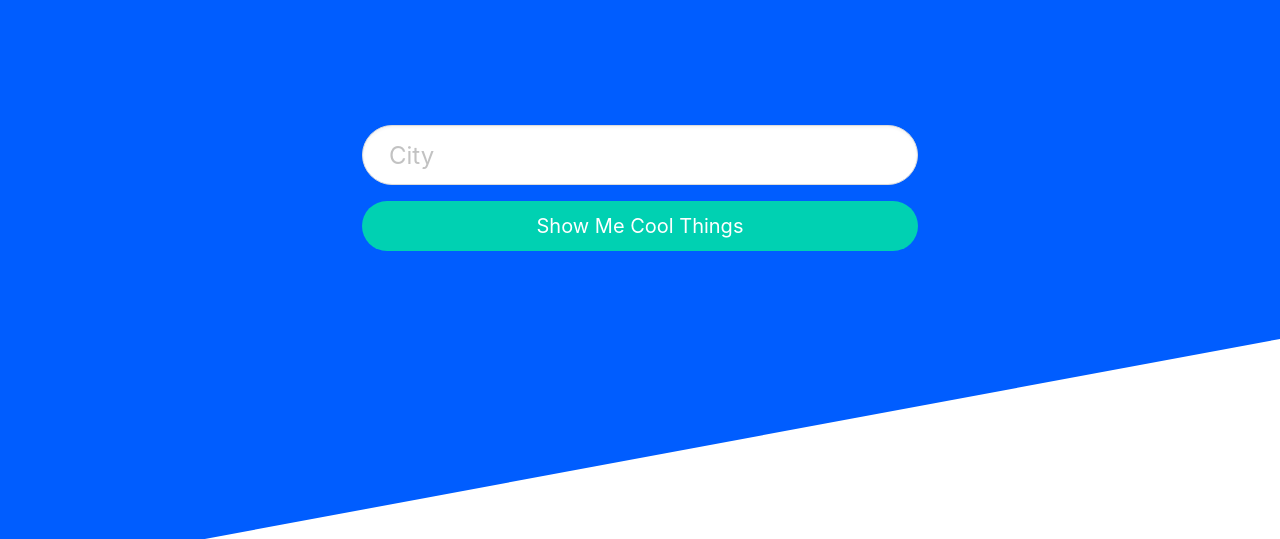
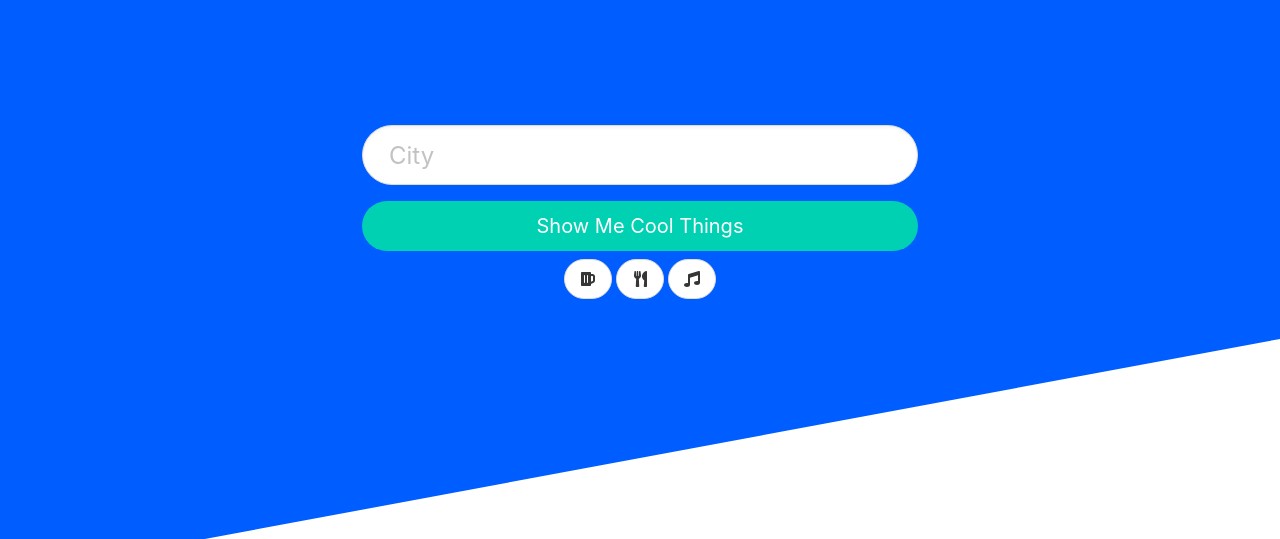
Before and after one commit to uxhawk/Project-1, a plain HTML site: page index.html in a window 1280 px wide. Shown: the part 261-800 px from the top of the page. Drawn offline with nearby package versions, Linux system fonts and the light colour scheme; some packages are replaced by stand-ins of ours.

Commit message:
added toggle icons

```diff
--- a/index.html
+++ b/index.html
@@ -38,6 +38,23 @@
                         <button id="search-btn"
                             class="button is-medium is-rounded is-primary is-fullwidth m-t-sm m-b-sm">Show Me Cool
                             Things</button>
+                        <div class="has-text-centered m-b-lg m-t-sm">
+                            <button class="button is-rounded">
+                                <span class="icon is-small">
+                                    <i class="fas fa-beer"></i>
+                                </span>
+                            </button>
+                            <button class="button is-rounded">
+                                <span class="icon is-small">
+                                    <i class="fas fa-utensils"></i>
+                                </span>
+                            </button>
+                            <button class="button is-rounded">
+                                <span class="icon is-small">
+                                    <i class="fas fa-music"></i>
+                                </span>
+                            </button>
+                        </div>
                     </div>
                 </div>
             </div>
```
